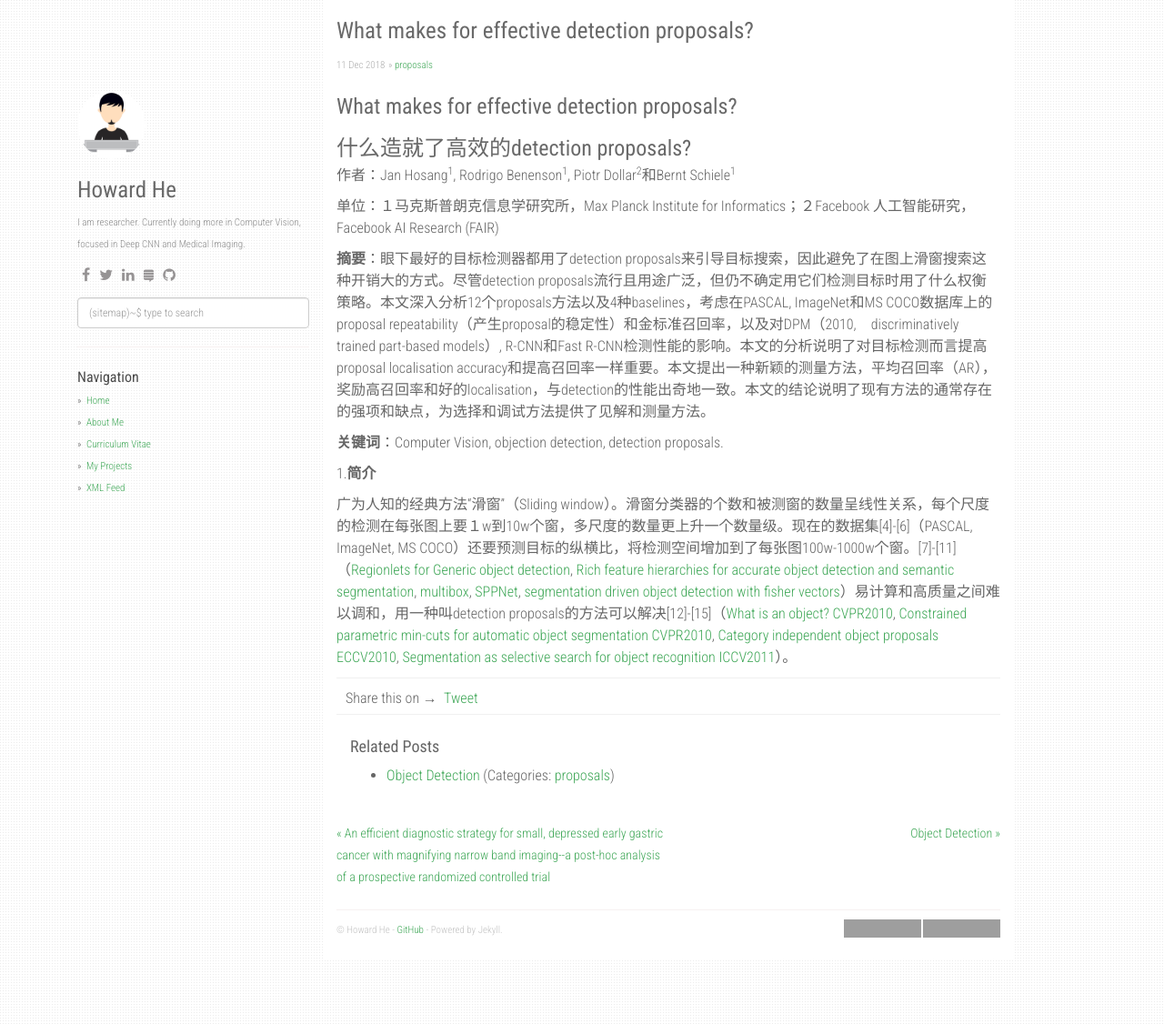
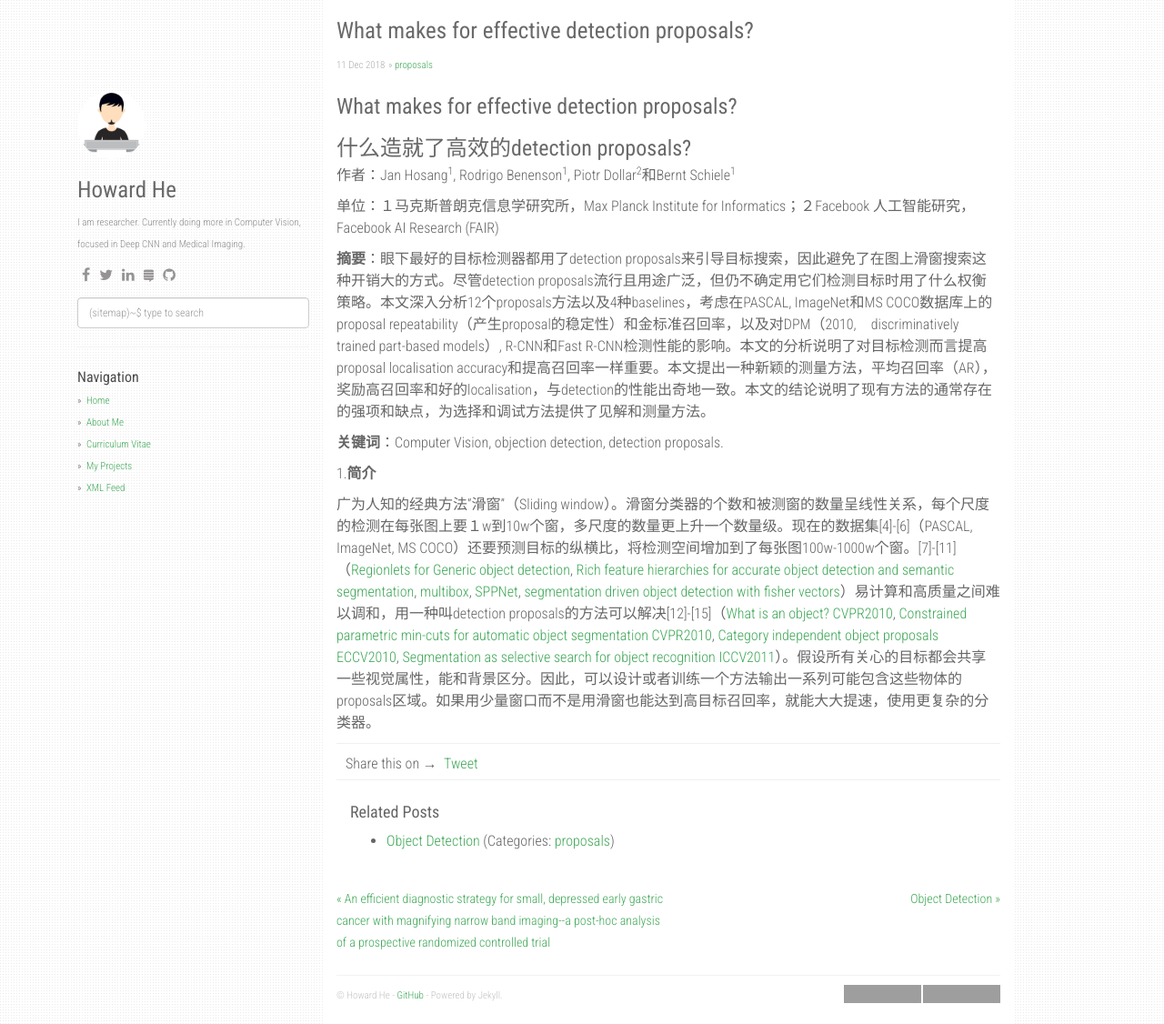
Before and after one commit to howardchina/howardchina.github.io, a Jekyll site: the page built from _posts/2018-12-11-What-makes-for-effective-detection-proposals.md, in a window 1280 px wide and 1126 px high. Shown: the whole window at 91% size. Built offline with Jekyll 4.4.1, drawn with Linux system fonts in a browser that asks for light colours; nearby versions of some CDN libraries; comment, search, counter and statistics services are not loaded; grey boxes are pictures that could not be loaded.

Commit message:
revise file name

```diff
--- a/_posts/2018-12-11-What-makes-for-effective-detection-proposals.md
+++ b/_posts/2018-12-11-What-makes-for-effective-detection-proposals.md
@@ -20,4 +20,4 @@ categories: [proposals]
 
 1.**简介**
 
-广为人知的经典方法“滑窗”（Sliding window）。滑窗分类器的个数和被测窗的数量呈线性关系，每个尺度的检测在每张图上要１w到10w个窗，多尺度的数量更上升一个数量级。现在的数据集[4]-[6]（PASCAL, ImageNet, MS COCO）还要预测目标的纵横比，将检测空间增加到了每张图100w-1000w个窗。[7]-[11]（[Regionlets for Generic object detection](https://blog.csdn.net/autocyz/article/details/44919725 "Regionlets for Generic object detection in ICCV 2013"), [Rich feature hierarchies for accurate object detection and semantic segmentation](# "R-CNN"), [multibox](#, "Scalable, high quality object detection"), [SPPNet](#, "Spatical pyramid pooling in deep convolutional networks for visual recognition"), [segmentation driven object detection with fisher vectors](#,"segmentation driven object detection with fisher vectors")）易计算和高质量之间难以调和，用一种叫detection proposals的方法可以解决[12]-[15]（[What is an object? CVPR2010](), [Constrained parametric min-cuts for automatic object segmentation CVPR2010](), [Category independent object proposals ECCV2010](), [Segmentation as selective search for object recognition ICCV2011]()）。
+广为人知的经典方法“滑窗”（Sliding window）。滑窗分类器的个数和被测窗的数量呈线性关系，每个尺度的检测在每张图上要１w到10w个窗，多尺度的数量更上升一个数量级。现在的数据集[4]-[6]（PASCAL, ImageNet, MS COCO）还要预测目标的纵横比，将检测空间增加到了每张图100w-1000w个窗。[7]-[11]（[Regionlets for Generic object detection](https://blog.csdn.net/autocyz/article/details/44919725 "Regionlets for Generic object detection in ICCV 2013"), [Rich feature hierarchies for accurate object detection and semantic segmentation](# "R-CNN"), [multibox](#, "Scalable, high quality object detection"), [SPPNet](#, "Spatical pyramid pooling in deep convolutional networks for visual recognition"), [segmentation driven object detection with fisher vectors](#,"segmentation driven object detection with fisher vectors")）易计算和高质量之间难以调和，用一种叫detection proposals的方法可以解决[12]-[15]（[What is an object? CVPR2010](), [Constrained parametric min-cuts for automatic object segmentation CVPR2010](), [Category independent object proposals ECCV2010](), [Segmentation as selective search for object recognition ICCV2011]()）。假设所有关心的目标都会共享一些视觉属性，能和背景区分。因此，可以设计或者训练一个方法输出一系列可能包含这些物体的proposals区域。如果用少量窗口而不是用滑窗也能达到高目标召回率，就能大大提速，使用更复杂的分类器。
```
Also changed, not shown: Gemfile.lock.
